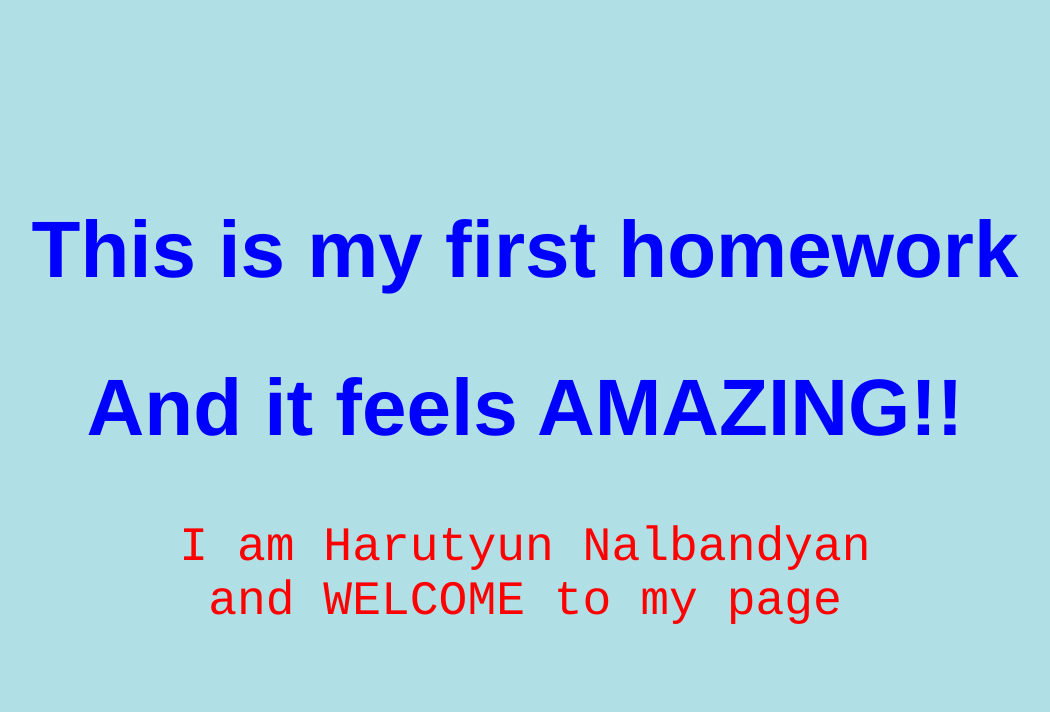
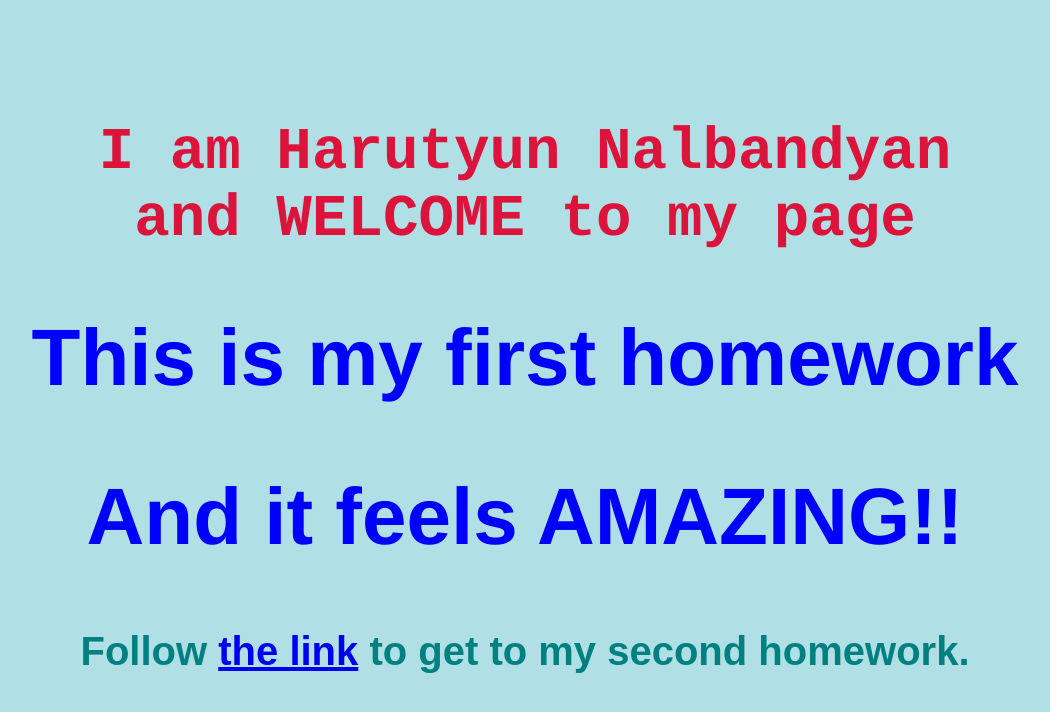
Before and after one commit to Harut1999/homework1, a plain HTML site: page index.html in a window 1280 px wide. Shown: the whole page, without its empty margins (115-1165 px from the left). Drawn offline with Linux system fonts and the light colour scheme.

Commit message:
Update index.html

```diff
--- a/index.html
+++ b/index.html
@@ -13,23 +13,30 @@ body {
 	text-align: center;
 }
 p{
-color: red;
+color: Crimson  ;
 font-family: courier;
-font-size: 300%;}
+font-size: 370%;
+}
 .main{
 text-align: center;
  position: relative;
-  top: 150px;
+  top: 60px;
 }
-
+h3{
+font-family: Arial;
+font-size: 250%;
+color: Teal ;
+}
 </style>
 </head>
 <body>
 <div class="main">
+<p><b> I am Harutyun Nalbandyan<br/>
+and WELCOME to my page</b></p>
 <h1> This is my first homework</h1>
 <h2> And it feels AMAZING!!</h2>
-<p> I am Harutyun Nalbandyan<br/>
-	and WELCOME to my page</p>
+<h3>Follow <a href="https://www.youtube.com/channel/UCTfYBr8bPEyiveonoTeN6NA?view_as=subscriber"> the link</a> to get to my second homework.
+</div>
 
 <script src="homework2.js" type="text/javascript"></script>
 </body>
```
